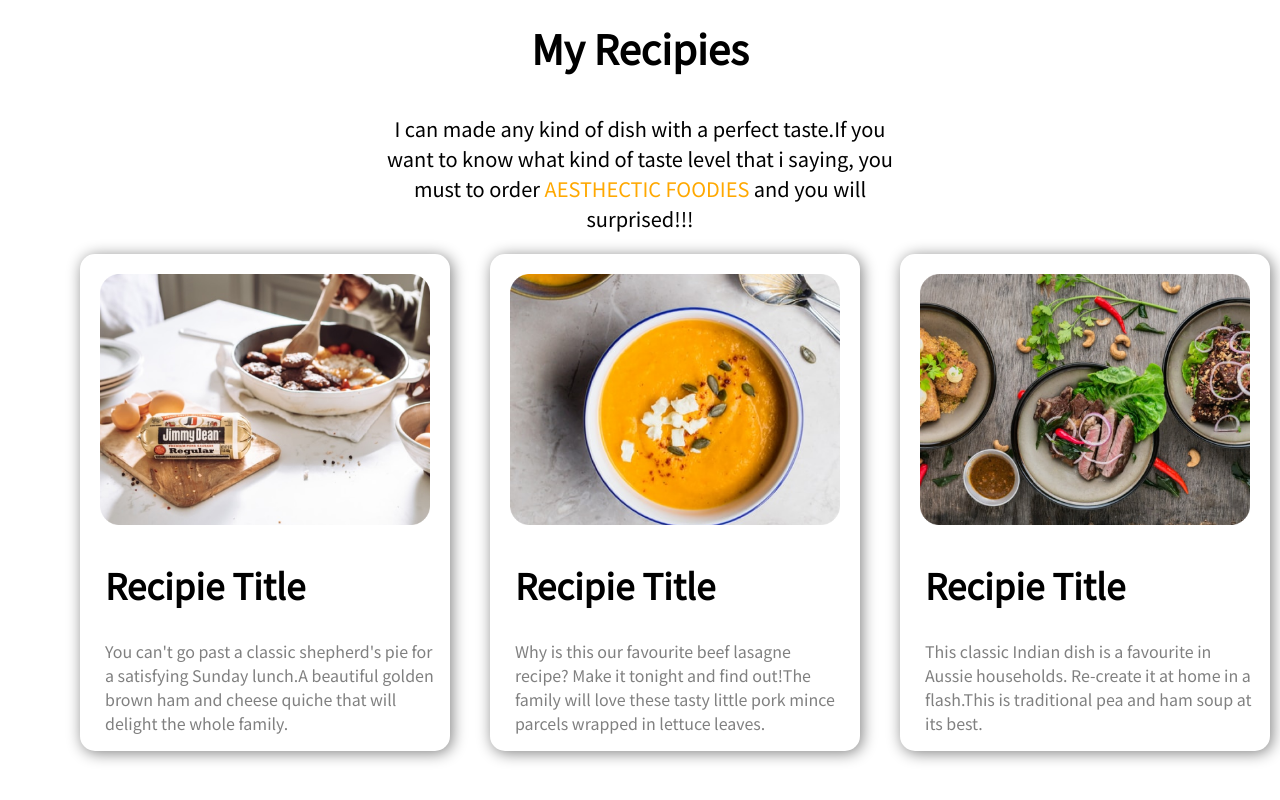
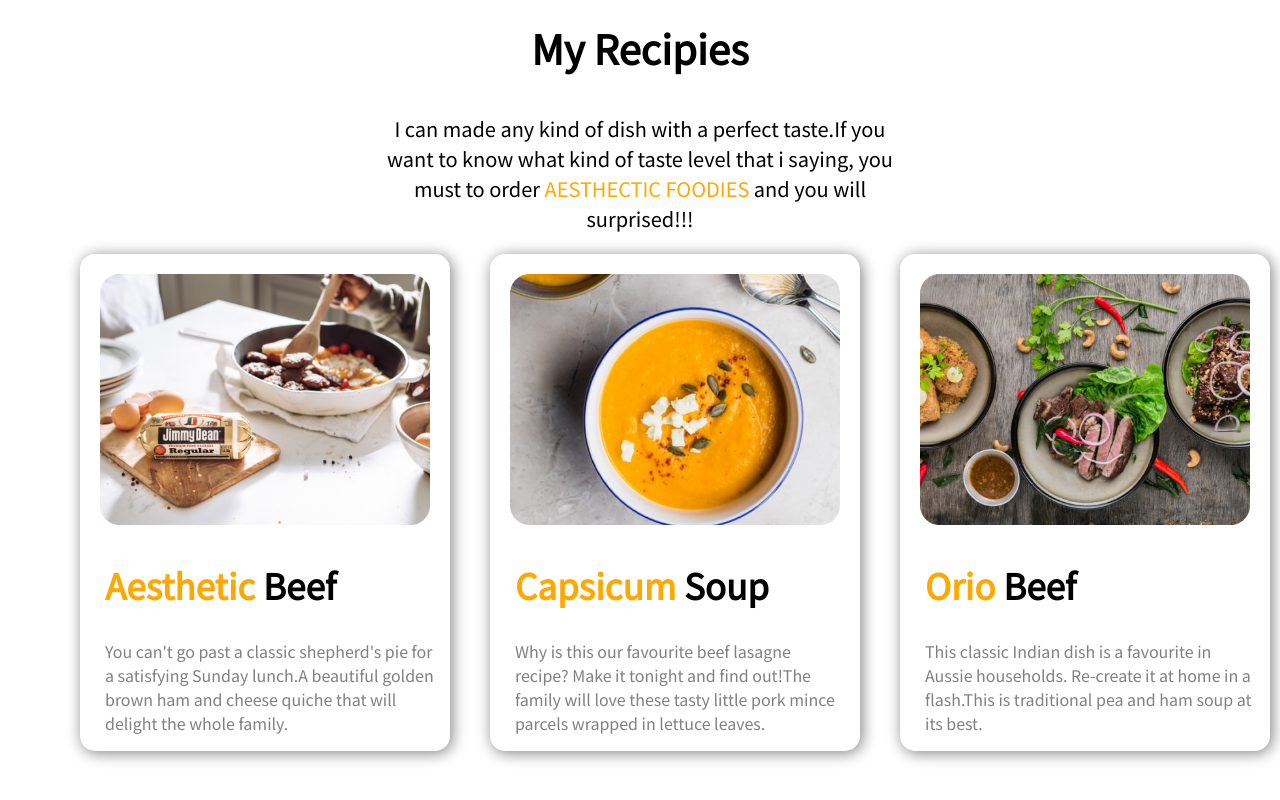
Before and after one commit to rejaulrasel/Aesthetic-Foodies, a plain HTML site: page index.html in a window 1280 px wide. Shown: the part 2365-3165 px from the top of the page. Drawn offline with Linux system fonts and the light colour scheme.

Commit message:
edit recipie names

```diff
--- a/index.html
+++ b/index.html
@@ -1,6 +1,5 @@
 <!DOCTYPE html>
 <html lang="en">
-
 <head>
     <meta charset="UTF-8">
     <meta http-equiv="X-UA-Compatible" content="IE=edge">
@@ -46,7 +45,7 @@
             <img id="sec02-partial-img-width" src="images/female/Person Image.png" alt="standing woman">
         </div>
         <div class="partial-width">
-            <h1>About Me</h1>
+            <h1>About US</h1>
             <p id="sec02-paragraph">Chefs and cooks prepare food in restaurants and other dining establishments. They
                 supervise other culinary workers and oversee the running of a kitchen and, often, an entire dining
                 establishment. Larger restaurants may have an executive chef responsible for the management of the
@@ -62,19 +61,19 @@
 
         <div class="box-shadow">
             <img src="images/food/Project Cover.jpg" alt="food item 1">
-            <h1>Recipie Title</h1>
+            <h1> <span class="chrome-yellow">Aesthetic </span>Beef</h1>
             <p>You can't go past a classic shepherd's pie for a satisfying Sunday lunch.A beautiful golden brown ham and
                 cheese quiche that will delight the whole family.</p>
         </div>
         <div class="box-shadow">
             <img src="images/food/Project Cover.png" alt="food item 2">
-            <h1>Recipie Title</h1>
+            <h1> <span class="chrome-yellow">Capsicum </span>Soup</h1>
             <p>Why is this our favourite beef lasagne recipe? Make it tonight and find out!The family will love these
                 tasty little pork mince parcels wrapped in lettuce leaves.</p>
         </div>
         <div class="box-shadow">
             <img src="images/food/Project Cover1.jpg" alt="fooditem 3">
-            <h1>Recipie Title</h1>
+            <h1> <span class="chrome-yellow">Orio </span>Beef</h1>
             <p>This classic Indian dish is a favourite in Aussie households. Re-create it at home in a flash.This is
                 traditional pea and ham soup at its best.</p>
         </div>
@@ -106,5 +105,4 @@
         <p id="recipies-next">Eat healthy to live healthy. Live healthy to live happy. <br>| MEHERUNNESA MEEM | </p>
     </footer>
 </body>
-
 </html>
--- a/style.css
+++ b/style.css
@@ -55,7 +55,6 @@ transition: 2s;
     padding: 10px 0;
     border-radius: 50px;
     color: white;
-
 
 }
 
```
